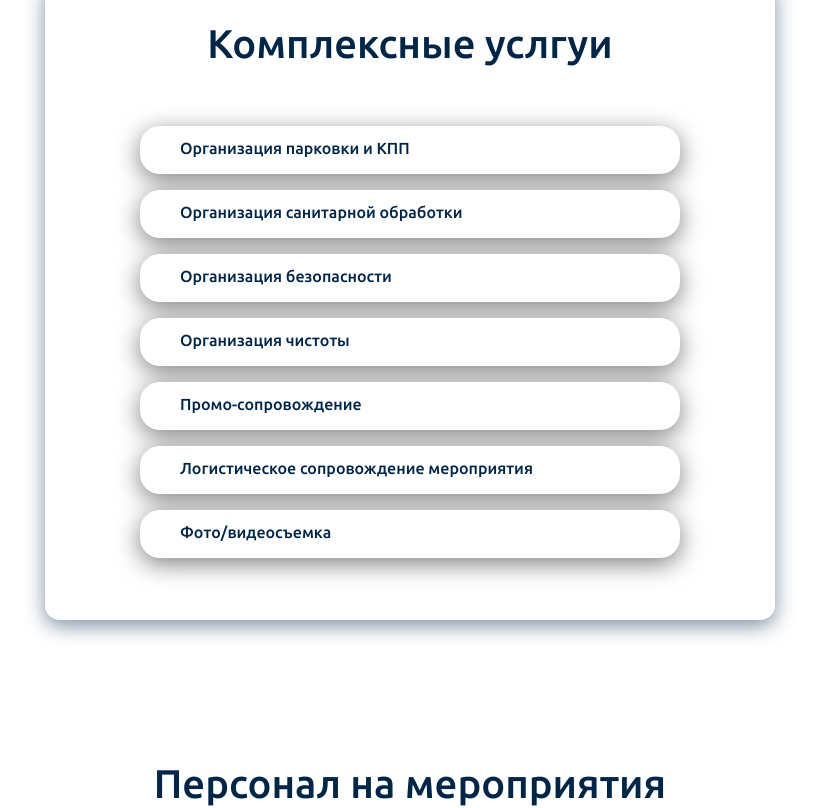
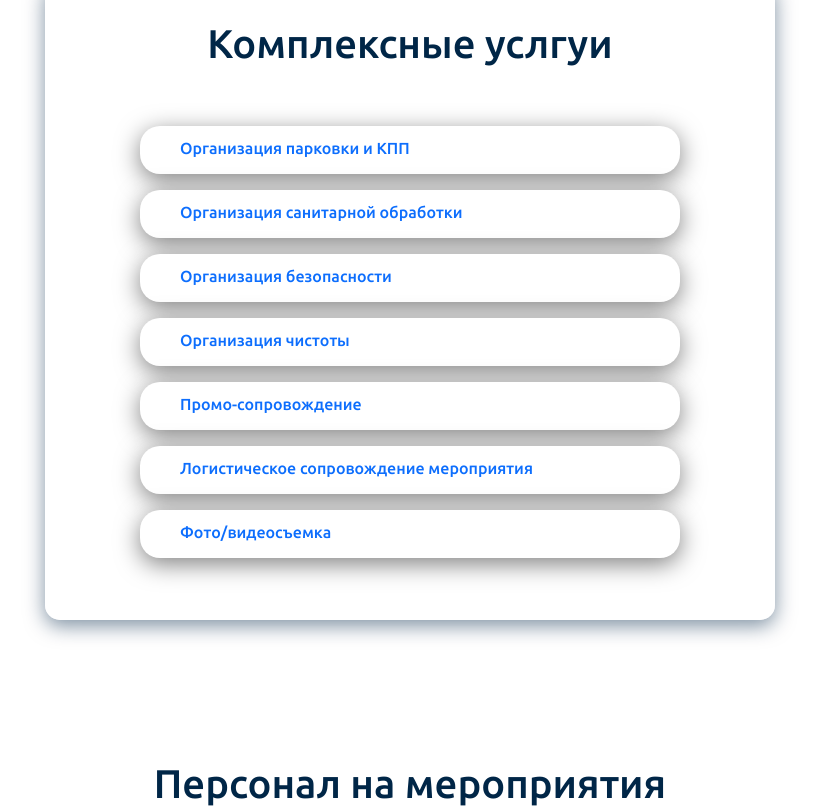
Before and after one commit to tayru/ksk-react, a React (Create React App) app: page /services in a window 1280 px wide. Shown: the part 620-1428 px from the top of the page, without its empty margins (230-1049 px from the left). Built offline with nearby package versions, Linux system fonts and the light colour scheme.

Commit message:
линки (кроме станиц с услугами)

```diff
--- a/src/index.css
+++ b/src/index.css
@@ -510,12 +510,22 @@ body {
   max-width: 540px;
   width: 100%;
   min-height: 48px;
-  padding: 10px 40px;
   margin-bottom: 16px;
   gap: 10px;
   background: var(--white);
   box-shadow: 0px 6px 24px rgba(0, 0, 0, 0.5);
   border-radius: 20px;
+	position: relative;
+}
+
+.list__item-link {
+	position: absolute;
+    width: 100%;
+    height: 100%;
+    top: 0;
+    left: 0;
+    padding: 10px 40px;
+
 }
 
 .services-list__item:hover {
--- a/src/pages/main.jsx
+++ b/src/pages/main.jsx
@@ -1,3 +1,4 @@
+import { Link } from "react-router-dom";
 
 const Main = () => (
     <main className="page1">
@@ -5,6 +6,8 @@ const Main = () => (
             <div className="main-block__container _container">
                 <h1 className="main-block__title">Предоставим <span>персонал</span>
                     <br/>в <span>любую точку</span> Москвы и области <br/>к назначенному часу</h1>
+
+
             </div>
             <div className="main-block__image _ibg">
                 <img src="/static/img/cover.jpg" alt="cover"/>
@@ -86,7 +89,7 @@ const Main = () => (
                         </div>
 
                         <div className="order__button">
-                            <button type="submit" className="btn btn-default mb-3 button1">Заказать</button>
+												<Link to="/contacts"><button type="submit" className="btn btn-default mb-3 button1">Заказать</button></Link>
                         </div>
 
                     </div>
@@ -172,7 +175,7 @@ const Main = () => (
                     </div>
 
                         <div className="services__button">
-                            <button type="submit" className="btn btn-default mb-3 button2">Все услуги</button>
+												<Link to="/services"><button type="submit" className="btn btn-default mb-3 button2">Все услуги</button></Link>
                         </div>
 
 
@@ -200,7 +203,7 @@ const Main = () => (
                         </div>
 
                         <video autoPlay loop muted controls className="advantages__video"
-                               src="/static/img/VID_20200816_142820 (1).mp4"></video>
+                              src="/static/img/VID_20200816_142820 (1).mp4"></video>
 
                         <h2 className="advantages__title">Организуем <span>логистику любого уровня</span> независимо от
                             условий и дальности!</h2>
@@ -231,8 +234,8 @@ const Main = () => (
                             У нас можно заказать реквизит и оборудование для мероприятий на правах аренды.
                         </div>
                         <div className="why-we__buttons">
-                            <button type="submit" className="btn btn-default mb-3 button2">Подробнее</button>
-                            <button type="submit" className="btn btn-default mb-3 button1">Портфолио</button>
+												<Link to="/about"><button type="submit" className="btn btn-default mb-3 button2">Подробнее</button></Link>
+												<Link to="/portfolio"><button type="submit" className="btn btn-default mb-3 button1">Портфолио</button></Link>
                         </div>
                     </div>
                 </div>
--- a/src/pages/services.jsx
+++ b/src/pages/services.jsx
@@ -1,3 +1,4 @@
+import { Link } from "react-router-dom";
 
 const Services = () => (
     <main className="page3">
@@ -16,25 +17,39 @@ const Services = () => (
                     <h2 className="services__title">Комплексные услгуи</h2>
                     <ul className="services-list">
                         <li className="services-list__item">
+													<Link className="list__item-link" to="/parking">
                             Организация парковки и КПП
+														</Link>
                         </li>
 												<li className="services-list__item">
+													<Link className="list__item-link" to="/sanitation">
 													Организация санитарной обработки
+														</Link>
                         </li>
                         <li className="services-list__item">
+													<Link className="list__item-link" to="/security">
 													Организация безопасности
+														</Link>
                         </li>
 												<li className="services-list__item">
+													<Link className="list__item-link" to="/cleaning">
 													Организация чистоты
+														</Link>
                         </li>
                         <li className="services-list__item">
+													<Link className="list__item-link" to="/promo">
 													Промо-сопровождение
+														</Link>
                         </li>
                         <li className="services-list__item">
+													<Link className="list__item-link" to="/logistics">
 													Логистическое сопровождение мероприятия
+														</Link>
                         </li>
                         <li className="services-list__item">
+													<Link className="list__item-link" to="/photo">
 													Фото/видеосъемка
+														</Link>
                         </li>
                     </ul>
                 </div>
@@ -380,10 +395,12 @@ const Services = () => (
                     </div>
                 </div>
             </div>
-
+						<Link to="/contacts">
 							<div className="order__button">
                 <button type="submit" className="btn btn-default mb-3 button1">Оставить заявку</button>
             </div>
+						</Link>
+
         </div>
 
 
```
Lines whose indentation alone changed are shown as unchanged.
